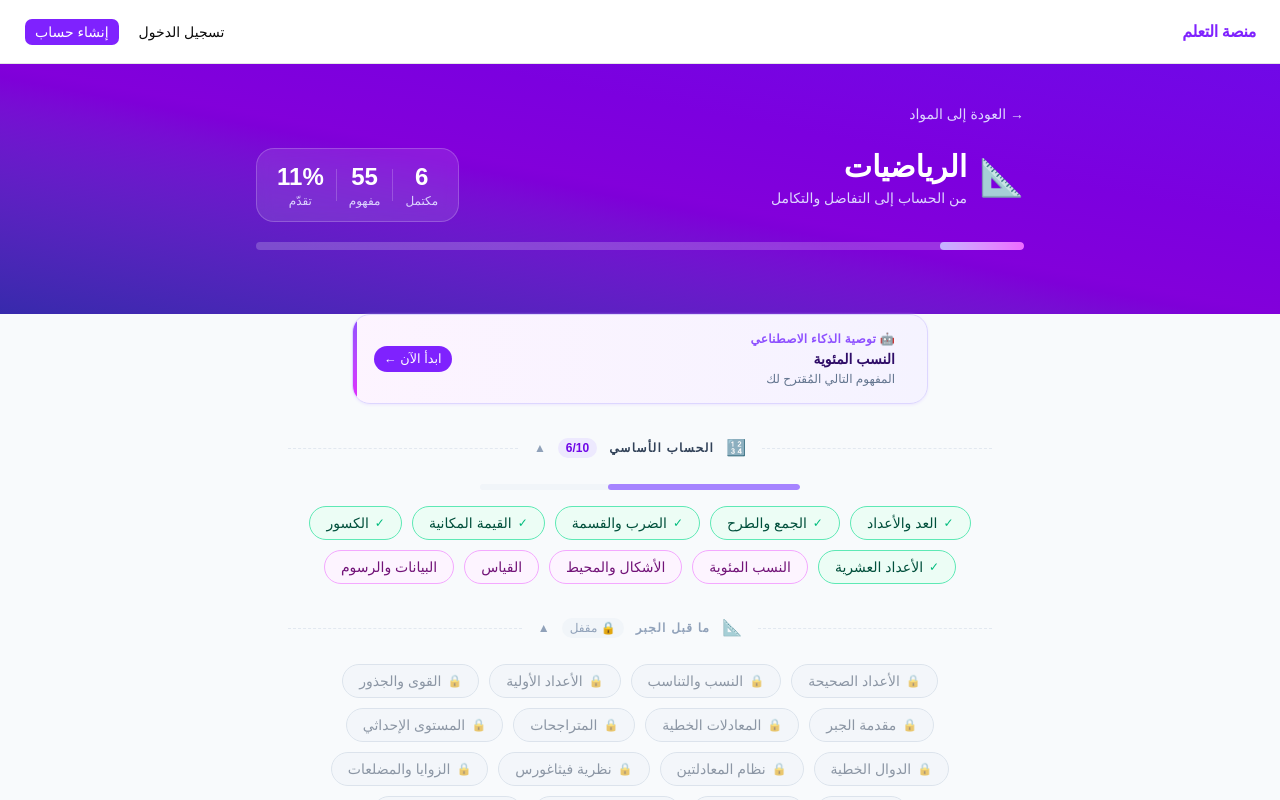
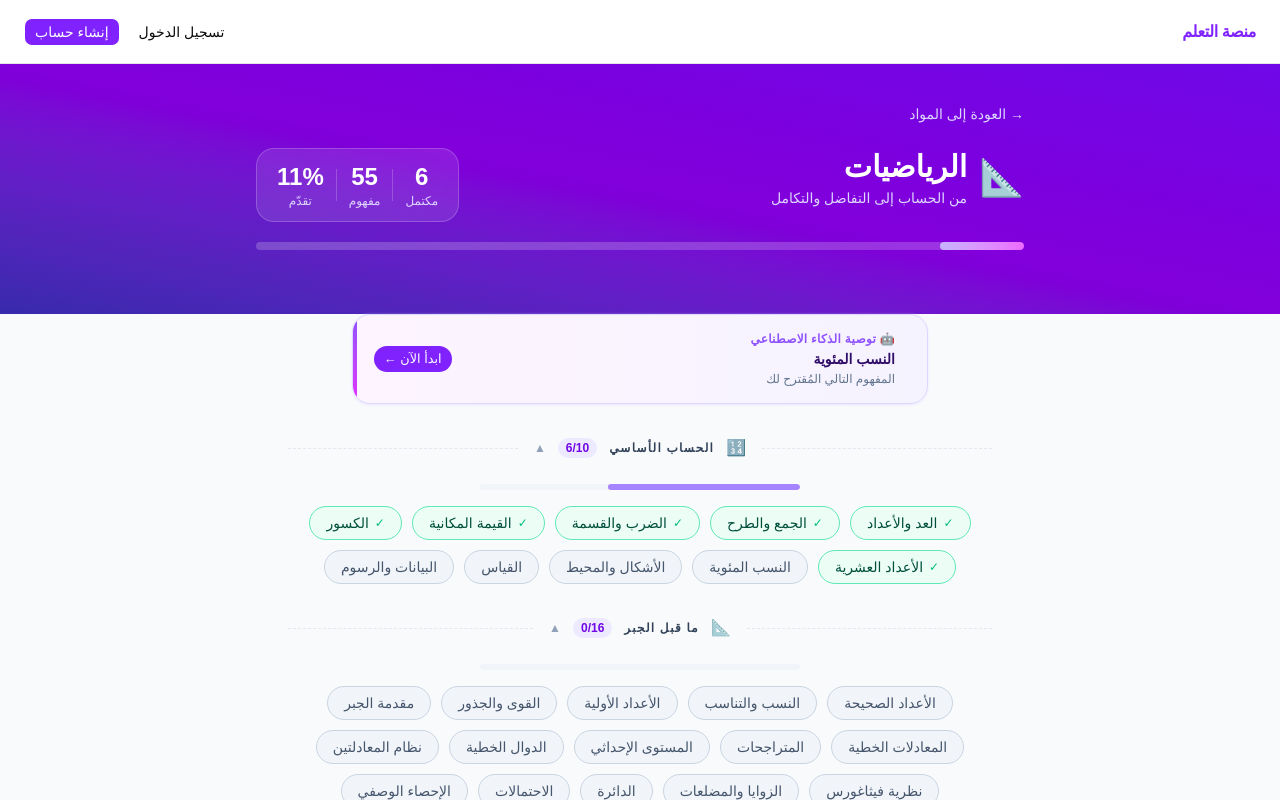
Before and after one commit to tarikbenaouda/ilearn, a React (Vite) app: page /courses/maths in a window 1280 px wide. Built offline with nearby package versions, Linux system fonts and the light colour scheme.

Commit message:
feat: implement LessonPage and add normalized lesson data repository for dynamic content loading

```diff
--- a/src/App.tsx
+++ b/src/App.tsx
@@ -2,7 +2,7 @@ import { BrowserRouter, Routes, Route } from "react-router-dom"
 import { Toaster } from "@/components/ui/sonner"
 import DashboardPage from "./pages/DashboardPage"
 import MathPage from "./pages/MathPage"
-import { LessonDemoPage } from "@/pages/LessonDemoPage"
+import { LessonPage } from "@/pages/LessonPage"
 import { HomePage } from "@/pages/HomePage"
 import { AppShell } from "@/components/AppShell"
 import TestPage from "./pages/TestPage"
@@ -15,7 +15,7 @@ export default function App() {
           <Route path="/" element={<HomePage />} />
           <Route path="/dashboard" element={<DashboardPage />} />
           <Route path="/courses/maths" element={<MathPage />} />
-          <Route path="/lessons/:id" element={<LessonDemoPage />} />
+          <Route path="/lessons/:id" element={<LessonPage />} />
           <Route path="/test" element={<TestPage />} />
         </Routes>
         <Toaster position="bottom-left" />
--- /dev/null
+++ b/src/data/allLessons.ts
@@ -0,0 +1,49 @@
+import type { LessonData } from '../types/lesson'
+import level1 from './level1.json'
+import level2 from './level2.json'
+import level3 from './level3.json'
+import level4 from './level4.json'
+
+const normalizeLesson = (data: any): LessonData => {
+  if (data.conceptId && data.task && data.task.type) {
+    // Looks mostly compliant
+    return data as LessonData;
+  }
+
+  // Handle level 2 and 3 schema which uses 'id', 'label', 'problem.hints', 'mcq'
+  return {
+    conceptId: data.id || data.conceptId,
+    title: data.label || data.title || '',
+    prerequisites: data.prerequisites || [],
+    unlocks: data.unlocks || [],
+    problem: {
+      scenario: data.problem?.scenario || '',
+      figure: data.problem?.figure,
+    },
+    hints: data.problem?.hints || data.hints || [],
+    theory: {
+      sections: data.theory?.sections || []
+    },
+    task: data.task || {
+      type: 'mcq',
+      question: data.mcq?.question || '',
+      options: data.mcq?.choices?.map((c: any) => c.text) || data.mcq?.options || [],
+      answer: data.mcq?.choices ? data.mcq.choices.findIndex((c: any) => c.id === data.mcq.correct) : (data.mcq?.answer || 0),
+    },
+    feedback: {
+      successMessage: data.feedback?.successMessage || 'أحسنت! إجابة صحيحة.',
+      explanation: data.mcq?.explanation || data.feedback?.explanation || '',
+    }
+  }
+}
+
+export const allLessons: LessonData[] = [
+  ...level1.map(normalizeLesson),
+  ...level2.lessons.map(normalizeLesson),
+  ...level3.lessons.map(normalizeLesson),
+  ...level4.map(normalizeLesson),
+]
+
+export const getLessonById = (id: string): LessonData | undefined => {
+  return allLessons.find(lesson => lesson.conceptId === id)
+}
--- a/src/pages/LessonDemoPage.tsx
+++ b/src/pages/LessonPage.tsx
@@ -1,12 +1,14 @@
 import { Lesson } from "@/components/Lesson"
-import { percentagesLesson, linearEqLesson } from "@/data/demoLessons"
-import { useParams } from "react-router-dom"
+import { getLessonById } from "@/data/allLessons"
+import { useParams, Navigate } from "react-router-dom"
 
-const lessons = [percentagesLesson, linearEqLesson]
+export function LessonPage() {
+  const { id } = useParams()
+  const lesson = getLessonById(id || "")
 
-export function LessonDemoPage() {
-  const { id } = useParams()
-  const lesson = lessons[Number(id)]
+  if (!lesson) {
+    return <Navigate to="/courses/maths" replace />
+  }
 
   return (
     <div className="min-h-full bg-background">
--- a/src/pages/MathPage.tsx
+++ b/src/pages/MathPage.tsx
@@ -109,8 +109,7 @@ function getLevelProgress(level: number, doneIds: string[]): number {
 }
 
 function isLevelOpen(level: number, doneIds: string[]): boolean {
-  if (level === 1) return true
-  return getLevelProgress(level - 1, doneIds) >= THRESHOLD
+  return true
 }
 
 function getStatus(concept: Concept, doneIds: string[]): ConceptStatus {
@@ -128,27 +127,22 @@ function getRecommendation(doneIds: string[]): Concept | null {
 // CONCEPT CHIP
 // ============================================================
 
-function ConceptChip({ concept, status }: { concept: Concept; status: ConceptStatus }) {
+function ConceptChip({ concept, status, onClick }: { concept: Concept; status: ConceptStatus; onClick?: () => void }) {
   const base =
     "inline-flex items-center gap-1.5 px-4 py-1.5 rounded-full text-sm font-medium border transition-all duration-150 select-none"
 
+  const grayStyle = "bg-slate-100 border-slate-300 text-slate-600 cursor-pointer hover:-translate-y-0.5 hover:bg-slate-200 hover:text-slate-900"
+
   const variants: Record<ConceptStatus, string> = {
     done: "bg-emerald-50 border-emerald-300 text-emerald-900 cursor-pointer hover:-translate-y-0.5",
-    current:
-      "bg-violet-500 border-violet-600 text-white cursor-pointer hover:-translate-y-0.5 ring-2 ring-violet-300 ring-offset-1 ring-offset-white",
-    unlocked:
-      "bg-fuchsia-50 border-fuchsia-300 text-fuchsia-900 cursor-pointer hover:-translate-y-0.5",
-    locked:
-      "bg-slate-100 border-slate-300 text-slate-600 cursor-not-allowed opacity-60",
+    current: grayStyle,
+    unlocked: grayStyle,
+    locked: grayStyle,
   }
 
   return (
-    <div className={`${base} ${variants[status]}`}>
+    <div className={`${base} ${variants[status]}`} onClick={onClick}>
       {status === "done" && <span className="text-xs text-emerald-500">✓</span>}
-      {status === "current" && (
-        <span className="h-1.5 w-1.5 shrink-0 rounded-full bg-white opacity-80" />
-      )}
-      {status === "locked" && <span className="text-xs">🔒</span>}
       {concept.label}
     </div>
   )
@@ -158,7 +152,7 @@ function ConceptChip({ concept, status }: { concept: Concept; status: ConceptSta
 // LEVEL SECTION
 // ============================================================
 
-function LevelSection({ level, doneIds }: { level: 1 | 2 | 3 | 4; doneIds: string[] }) {
+function LevelSection({ level, doneIds, onConceptClick }: { level: 1 | 2 | 3 | 4; doneIds: string[]; onConceptClick: (id: string) => void }) {
   const [expanded, setExpanded] = useState(true)
   const open = isLevelOpen(level, doneIds)
   const progress = getLevelProgress(level, doneIds)
@@ -232,7 +226,7 @@ function LevelSection({ level, doneIds }: { level: 1 | 2 | 3 | 4; doneIds: strin
           className="flex flex-wrap justify-center gap-2.5 px-6 pb-2"
         >
           {lvlConcepts.map((c) => (
-            <ConceptChip key={c.id} concept={c} status={getStatus(c, doneIds)} />
+            <ConceptChip key={c.id} concept={c} status={getStatus(c, doneIds)} onClick={() => onConceptClick(c.id)} />
           ))}
         </motion.div>
       )}
@@ -244,7 +238,7 @@ function LevelSection({ level, doneIds }: { level: 1 | 2 | 3 | 4; doneIds: strin
 // AI RECOMMENDATION BANNER
 // ============================================================
 
-function RecommendationBanner({ doneIds }: { doneIds: string[] }) {
+function RecommendationBanner({ doneIds, onConceptClick }: { doneIds: string[]; onConceptClick: (id: string) => void }) {
   const rec = getRecommendation(doneIds)
   if (!rec) return null
 
@@ -267,6 +261,7 @@ function RecommendationBanner({ doneIds }: { doneIds: string[] }) {
         <Button
           size="sm"
           className="shrink-0 bg-violet-600 hover:bg-violet-700 text-white rounded-xl font-medium"
+          onClick={() => onConceptClick(rec.id)}
         >
           ابدأ الآن ←
         </Button>
@@ -290,6 +285,10 @@ export default function MathPage() {
     "fractions",
     "decimals",
   ]
+
+  const handleConceptClick = (id: string) => {
+    navigate(`/lessons/${id}`)
+  }
 
   const totalConcepts = concepts.length
   const totalDone = doneIds.length
@@ -352,11 +351,11 @@ export default function MathPage() {
 
       {/* ── Main content ──────────────────────────────────── */}
       <div className="max-w-3xl mx-auto px-4 -mt-6">
-        <RecommendationBanner doneIds={doneIds} />
+        <RecommendationBanner doneIds={doneIds} onConceptClick={handleConceptClick} />
 
         <div className="mt-8 pb-24">
           {([1, 2, 3, 4] as const).map((level) => (
-            <LevelSection key={level} level={level} doneIds={doneIds} />
+            <LevelSection key={level} level={level} doneIds={doneIds} onConceptClick={handleConceptClick} />
           ))}
         </div>
       </div>
```
